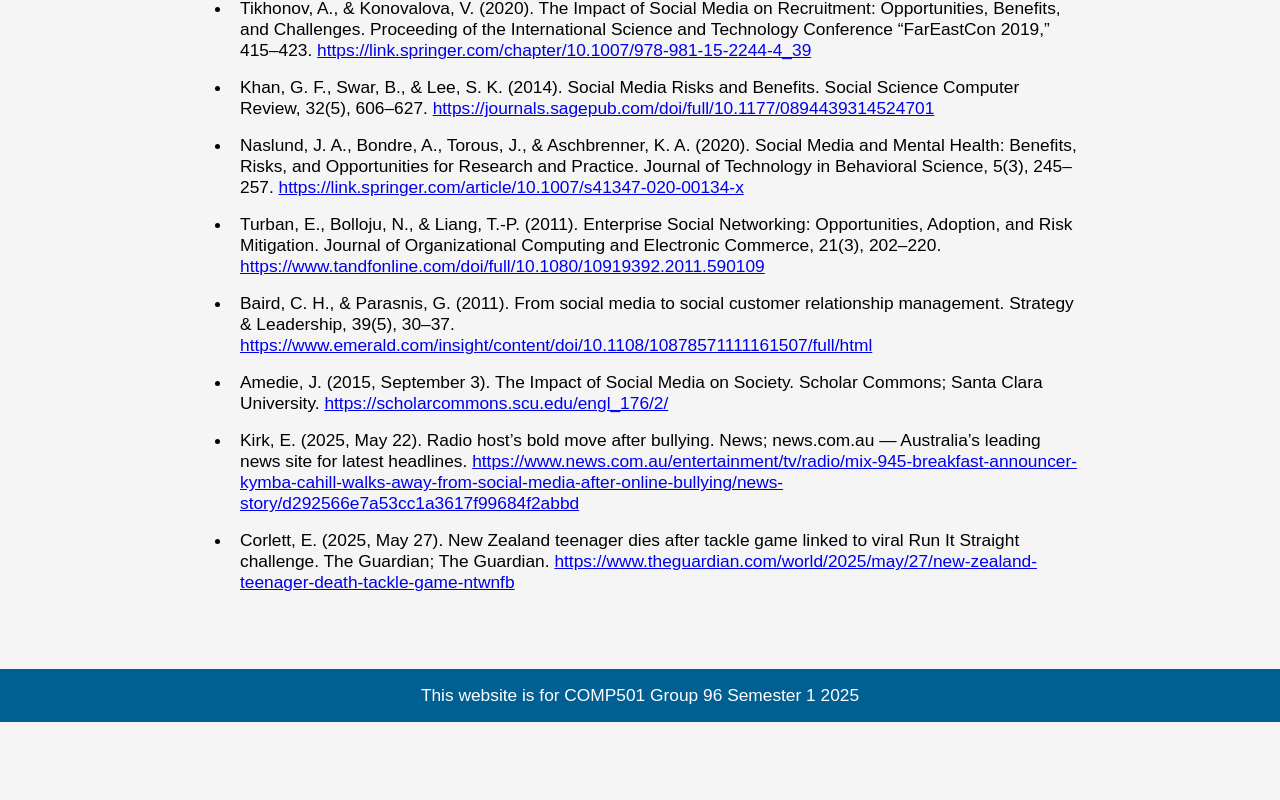
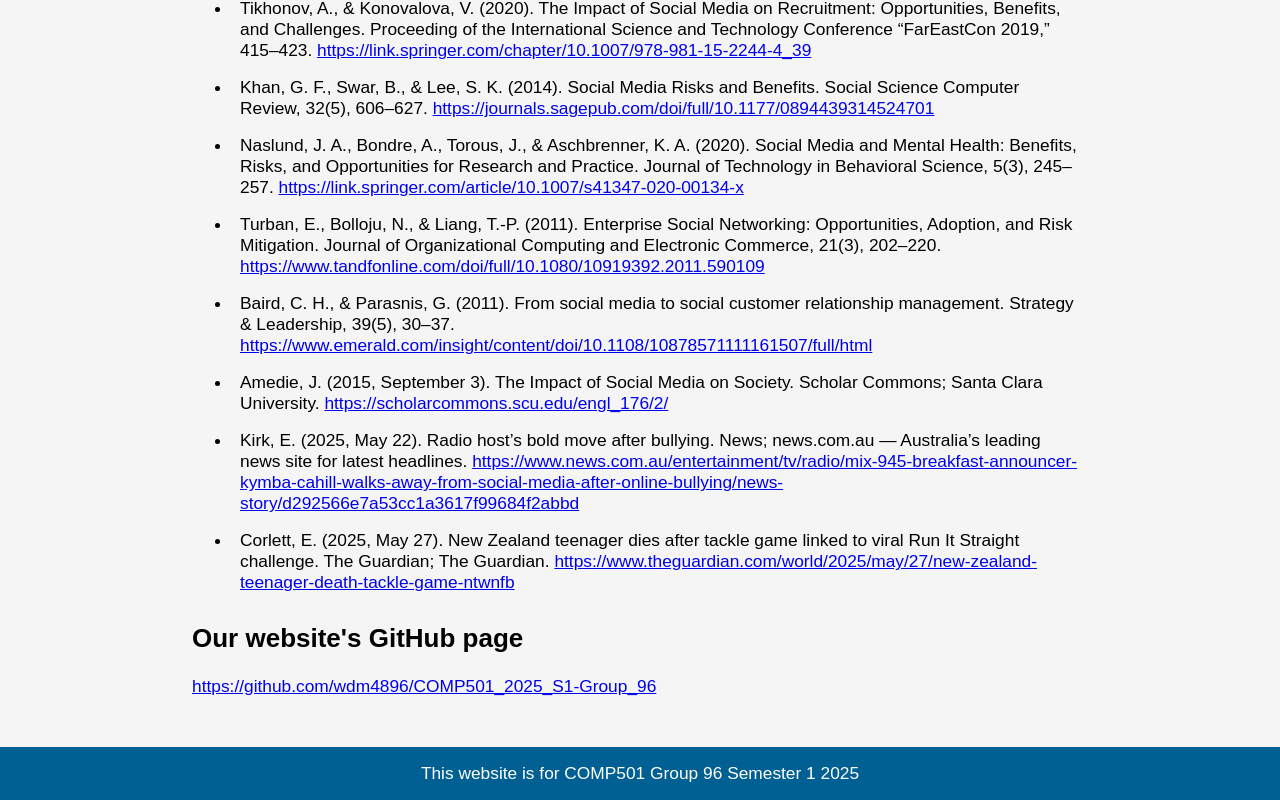
Before and after one commit to wdm4896/COMP501_2025_S1-Group_96, a plain HTML site: page references.html in a window 1280 px wide. Shown: the part 567-1367 px from the top of the page. Before the commit the page ends 1289 px from the top, so only its background shows below. Drawn offline with Linux system fonts and the light colour scheme.

Commit message:
Final changes
Also added the github link to the references as proof of doing the work

```diff
--- a/references.html
+++ b/references.html
@@ -37,6 +37,8 @@
                     <li>Kirk, E. (2025, May 22). Radio host’s bold move after bullying. News; news.com.au — Australia’s leading news site for latest headlines. <a href="https://www.news.com.au/entertainment/tv/radio/mix-945-breakfast-announcer-kymba-cahill-walks-away-from-social-media-after-online-bullying/news-story/d292566e7a53cc1a3617f99684f2abbd">https://www.news.com.au/entertainment/tv/radio/mix-945-breakfast-announcer-kymba-cahill-walks-away-from-social-media-after-online-bullying/news-story/d292566e7a53cc1a3617f99684f2abbd</a></li>
                     <li>Corlett, E. (2025, May 27). New Zealand teenager dies after tackle game linked to viral Run It Straight challenge. The Guardian; The Guardian. <a href="https://www.theguardian.com/world/2025/may/27/new-zealand-teenager-death-tackle-game-ntwnfb">https://www.theguardian.com/world/2025/may/27/new-zealand-teenager-death-tackle-game-ntwnfb</a></li>
                 </ul>
+                <h2>Our website's GitHub page</h2>
+                <a href="https://github.com/wdm4896/COMP501_2025_S1-Group_96">https://github.com/wdm4896/COMP501_2025_S1-Group_96</a>
             </main>
 
             <!--footer-->
```
Also changed, not shown: index.html (+2 -2 lines).
